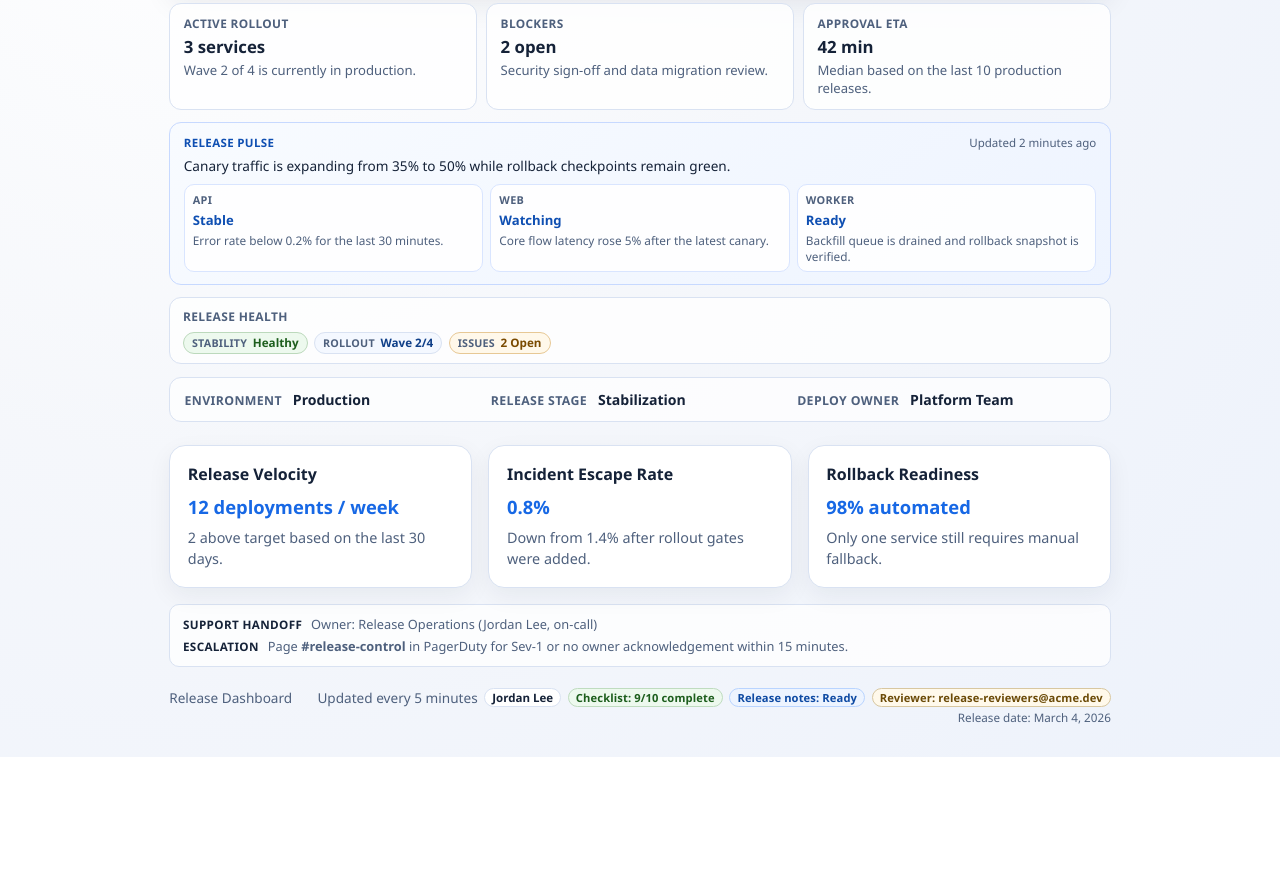
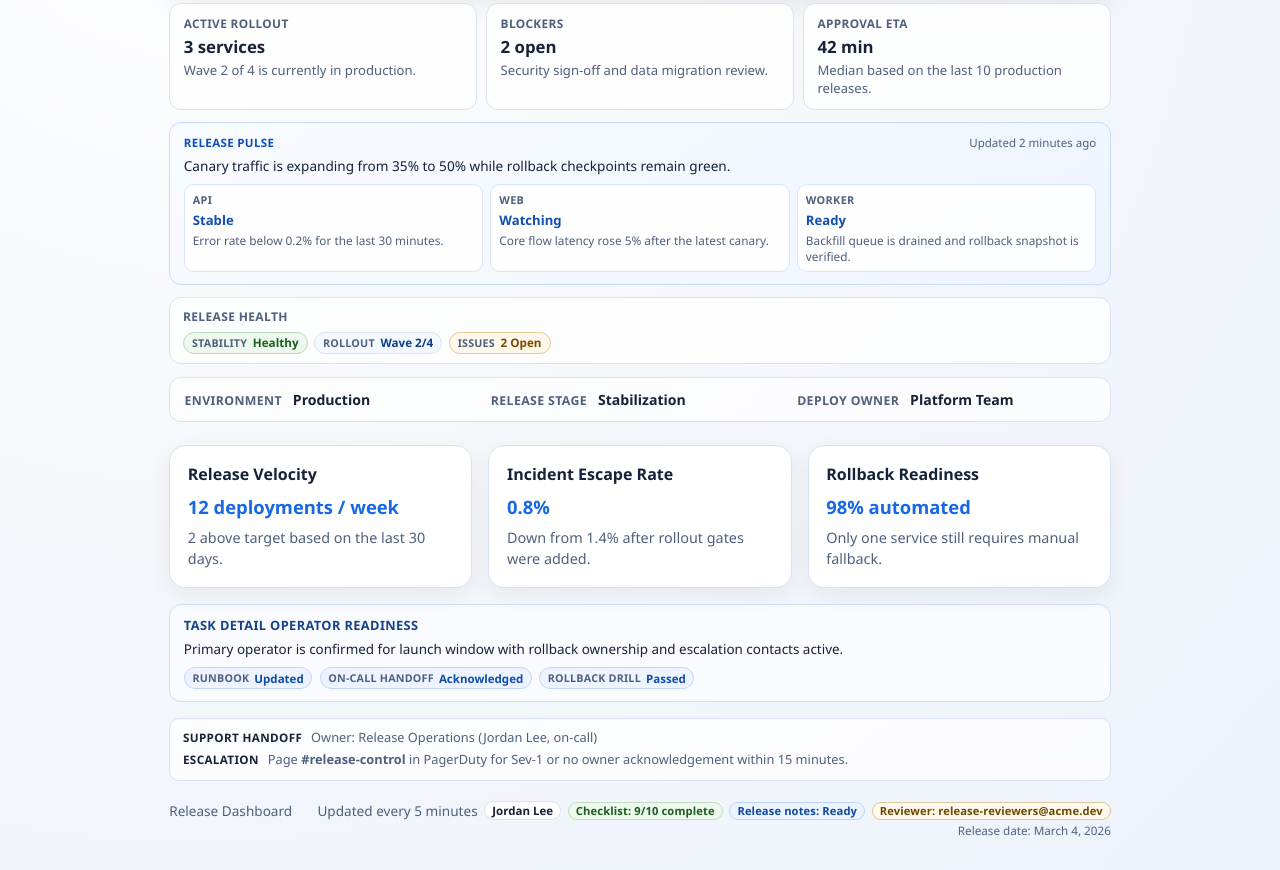
Before and after one commit to abhinsharma/linear-app, a website built with Vite: page index.html in a window 1280 px wide. Shown: the part 359-1229 px from the top of the page. Before the commit the page ends 1116 px from the top, so only its background shows below. Built offline with nearby package versions, Linux system fonts and the light colour scheme.

Commit message:
feat(task-detail): add operator readiness block

```diff
--- a/src/main.js
+++ b/src/main.js
@@ -72,6 +72,21 @@ const releasePulse = [
   }
 ];
 
+const operatorReadiness = [
+  {
+    label: 'Runbook',
+    status: 'Updated'
+  },
+  {
+    label: 'On-call handoff',
+    status: 'Acknowledged'
+  },
+  {
+    label: 'Rollback drill',
+    status: 'Passed'
+  }
+];
+
 const cards = features
   .map(
     (feature) => `
@@ -114,6 +129,17 @@ const pulseItems = releasePulse
         <p class="release-pulse-lane">${item.lane}</p>
         <p class="release-pulse-status">${item.status}</p>
         <p class="release-pulse-note">${item.note}</p>
+      </li>
+    `
+  )
+  .join('');
+
+const readinessItems = operatorReadiness
+  .map(
+    (item) => `
+      <li class="operator-readiness-item">
+        <span>${item.label}</span>
+        ${item.status}
       </li>
     `
   )
@@ -168,6 +194,16 @@ document.querySelector('#app').innerHTML = `
       ${cards}
     </section>
 
+    <section class="operator-readiness" aria-label="Operator readiness block">
+      <p class="operator-readiness-title">Task detail operator readiness</p>
+      <p class="operator-readiness-summary">
+        Primary operator is confirmed for launch window with rollback ownership and escalation contacts active.
+      </p>
+      <ul class="operator-readiness-list">
+        ${readinessItems}
+      </ul>
+    </section>
+
     <section class="support-handoff" aria-label="Support handoff note">
       <p><span>Support handoff</span> Owner: Release Operations (Jordan Lee, on-call)</p>
       <p><span>Escalation</span> Page <strong>#release-control</strong> in PagerDuty for Sev-1 or no owner acknowledgement within 15 minutes.</p>
--- a/src/styles.css
+++ b/src/styles.css
@@ -317,6 +317,59 @@ body {
   line-height: 1.45;
 }
 
+.operator-readiness {
+  margin-top: 1rem;
+  padding: 0.7rem 0.85rem;
+  border: 1px solid #cfdffb;
+  border-radius: 12px;
+  background: #f9fbff;
+}
+
+.operator-readiness-title {
+  margin: 0;
+  color: #154288;
+  font-size: 0.8rem;
+  font-weight: 700;
+  letter-spacing: 0.03em;
+  text-transform: uppercase;
+}
+
+.operator-readiness-summary {
+  margin: 0.38rem 0 0;
+  color: var(--text);
+  font-size: 0.84rem;
+  line-height: 1.4;
+}
+
+.operator-readiness-list {
+  margin: 0.5rem 0 0;
+  padding: 0;
+  list-style: none;
+  display: flex;
+  gap: 0.45rem;
+  flex-wrap: wrap;
+}
+
+.operator-readiness-item {
+  display: inline-flex;
+  align-items: center;
+  gap: 0.32rem;
+  padding: 0.16rem 0.48rem;
+  border-radius: 999px;
+  border: 1px solid #c3d7fa;
+  background: #edf4ff;
+  color: #0f4ca8;
+  font-size: 0.72rem;
+  font-weight: 700;
+}
+
+.operator-readiness-item span {
+  color: var(--muted);
+  font-size: 0.67rem;
+  letter-spacing: 0.02em;
+  text-transform: uppercase;
+}
+
 .footer {
   margin-top: 1.3rem;
   display: flex;
```
